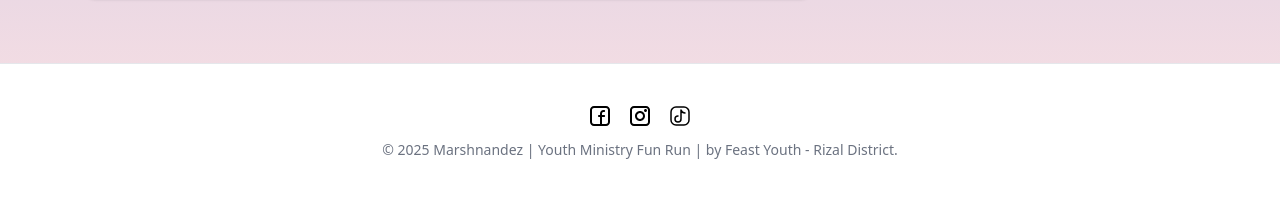
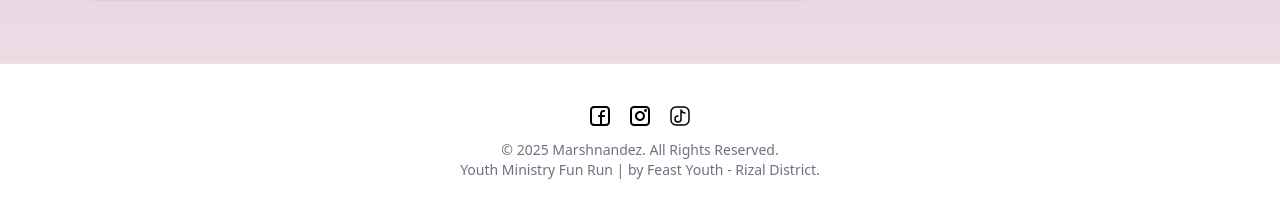
Before and after one commit to Marshmallow0716/youth-fun-run, a React (Vite) app: page / in a window 1280 px wide. Shown: the part 1924-2141 px from the top of the page. Built offline with nearby package versions, Linux system fonts and the light colour scheme; no server answers; the database is empty.

Commit message:
Update Copyright Reservation under Marshnandez 2025

```diff
--- a/src/FunRunApp.jsx
+++ b/src/FunRunApp.jsx
@@ -423,7 +423,7 @@ async function handleRegister(e) {
         <img src="/icons/tiktok.svg" alt="TikTok" className="w-6 h-6"/>
       </a>
     </div>
-    © {new Date().getFullYear()} Marshnandez | {EVENT_TITLE} | by Feast Youth - Rizal District.
+    © {new Date().getFullYear()} Marshnandez. All Rights Reserved.<br />{EVENT_TITLE} | by Feast Youth - Rizal District.
   </div>
 </footer>
 
```
